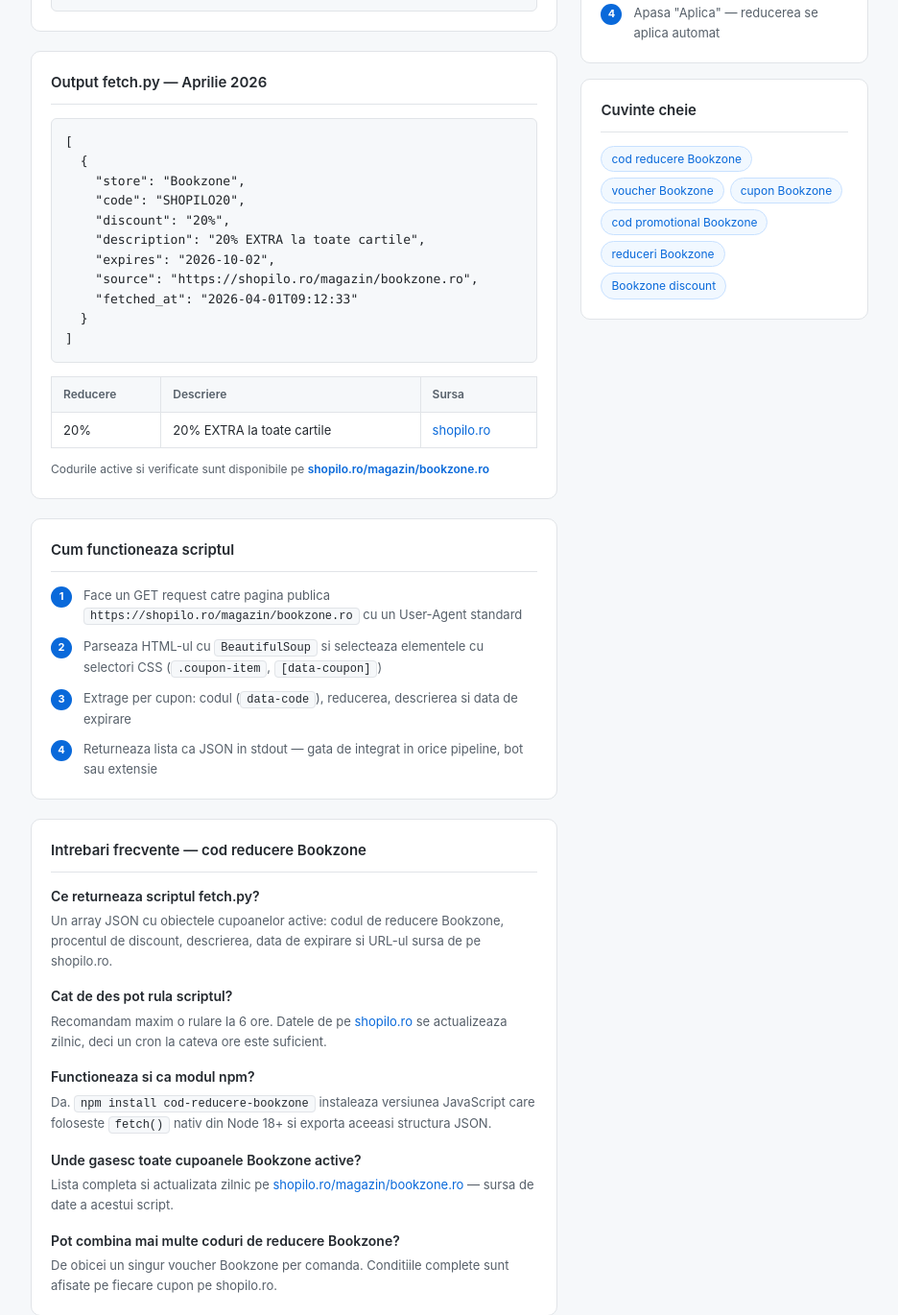
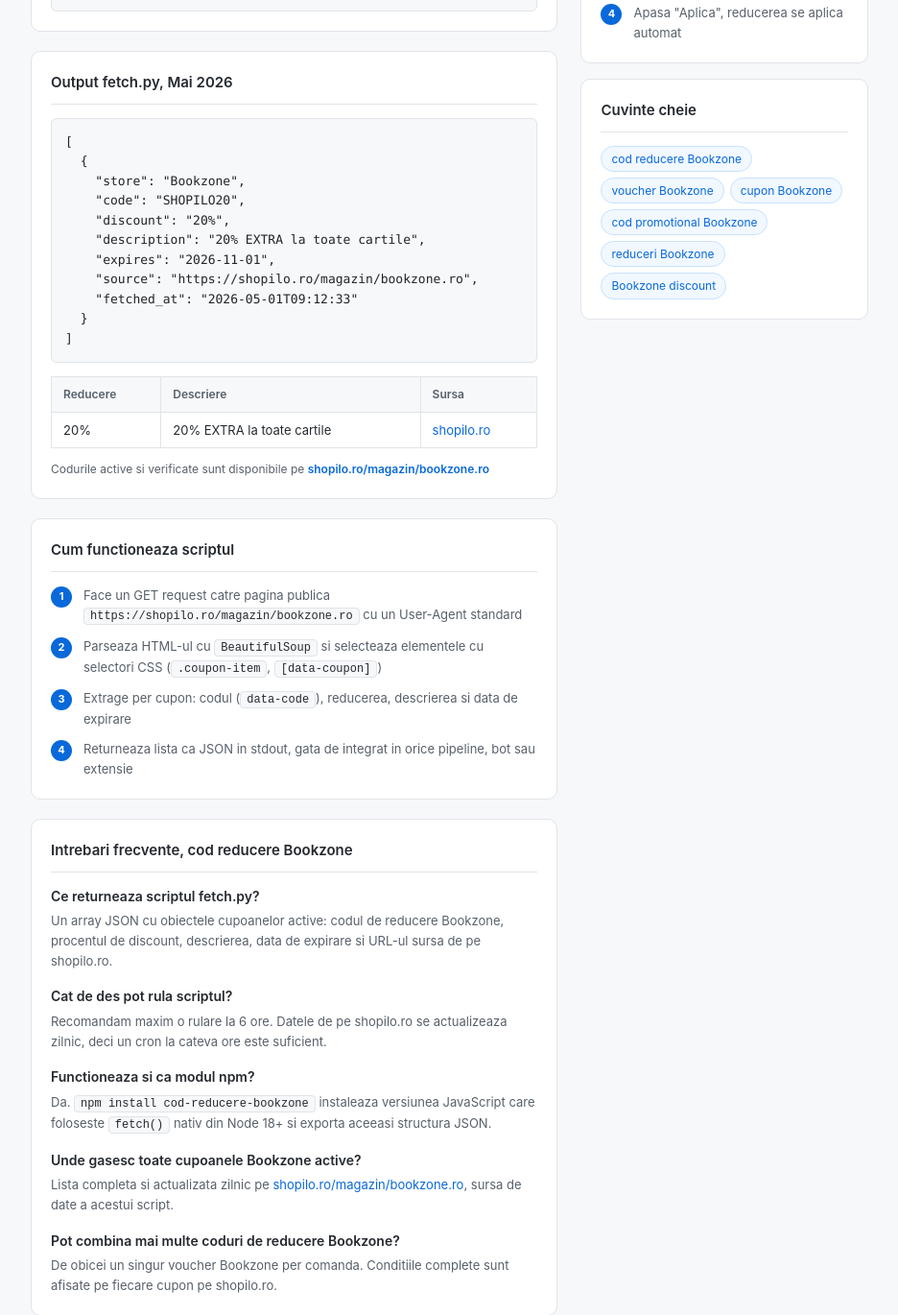
Before and after one commit to shopilo-ro/cod-reducere-bookzone, a website: page index.html in a window 1280 px wide. Shown: the part 832-2202 px from the top of the page at 96% size, without its empty margins (202-1138 px from the left). Drawn offline with Linux system fonts and the light colour scheme.

Commit message:
Update Mai 2026

```diff
--- a/index.html
+++ b/index.html
@@ -3,11 +3,11 @@
 <head>
   <meta charset="UTF-8">
   <meta name="viewport" content="width=device-width, initial-scale=1.0">
-  <title>Cod reducere Bookzone — Aprilie 2026 | shopilo.ro</title>
+  <title>Cod reducere Bookzone, Mai 2026 | shopilo.ro</title>
   <meta name="description" content="Script Python open-source pentru fetch automat de coduri de reducere Bookzone. Returneaza cupoane Bookzone active in format JSON de pe shopilo.ro.">
   <meta name="robots" content="index, follow">
   <meta property="og:type" content="website">
-  <meta property="og:title" content="Cod reducere Bookzone — Aprilie 2026 | shopilo.ro">
+  <meta property="og:title" content="Cod reducere Bookzone, Mai 2026 | shopilo.ro">
   <meta property="og:description" content="Script Python open-source pentru fetch automat de coduri de reducere Bookzone de pe shopilo.ro.">
   <meta property="og:url" content="https://shopilo-ro.github.io/cod-reducere-bookzone/">
   <script type="application/ld+json">{
@@ -57,7 +57,7 @@
   ]
 }</script>
   <script type="application/ld+json">{"@context": "https://schema.org", "@type": "BreadcrumbList", "itemListElement": [{"@type": "ListItem", "position": 1, "name": "Shopilo Dev", "item": "https://shopilo-ro.github.io"}, {"@type": "ListItem", "position": 2, "name": "Cod reducere Bookzone", "item": "https://shopilo-ro.github.io/cod-reducere-bookzone/"}]}</script>
-  <script type="application/ld+json">{"@context": "https://schema.org", "@type": "WebPage", "name": "Cod reducere Bookzone | shopilo.ro", "description": "Cele mai bune coduri de reducere Bookzone. Cupoane Bookzone active, voucher Bookzone si oferte exclusive pe shopilo.ro.", "url": "https://shopilo-ro.github.io/cod-reducere-bookzone/", "dateModified": "2026-04-01", "isPartOf": {"@type": "WebSite", "name": "Shopilo Dev", "url": "https://shopilo-ro.github.io"}, "about": {"@type": "Thing", "name": "Bookzone"}}</script>
+  <script type="application/ld+json">{"@context": "https://schema.org", "@type": "WebPage", "name": "Cod reducere Bookzone | shopilo.ro", "description": "Cele mai bune coduri de reducere Bookzone. Cupoane Bookzone active, voucher Bookzone si oferte exclusive pe shopilo.ro.", "url": "https://shopilo-ro.github.io/cod-reducere-bookzone/", "dateModified": "2026-05-01", "isPartOf": {"@type": "WebSite", "name": "Shopilo Dev", "url": "https://shopilo-ro.github.io"}, "about": {"@type": "Thing", "name": "Bookzone"}}</script>
   <style>
     *{margin:0;padding:0;box-sizing:border-box}
     body{font-family:-apple-system,BlinkMacSystemFont,'Segoe UI',sans-serif;background:#f6f8fa;color:#212529;line-height:1.6}
@@ -174,16 +174,16 @@ fetchCoupons().then(data => console.log(data));</code></pre>
     </div>
 
     <div class="card">
-      <h2>Output fetch.py — Aprilie 2026</h2>
+      <h2>Output fetch.py, Mai 2026</h2>
       <pre><code>[
   {
     "store": "Bookzone",
     "code": "SHOPILO20",
     "discount": "20%",
     "description": "20% EXTRA la toate cartile",
-    "expires": "2026-10-02",
+    "expires": "2026-11-01",
     "source": "https://shopilo.ro/magazin/bookzone.ro",
-    "fetched_at": "2026-04-01T09:12:33"
+    "fetched_at": "2026-05-01T09:12:33"
   }
 ]</code></pre>
       <table style="margin-top:14px">
@@ -212,19 +212,19 @@ fetchCoupons().then(data => console.log(data));</code></pre>
         <div class="step"><span class="step-num">1</span><span>Face un GET request catre pagina publica <span class="inline-code">https://shopilo.ro/magazin/bookzone.ro</span> cu un User-Agent standard</span></div>
         <div class="step"><span class="step-num">2</span><span>Parseaza HTML-ul cu <span class="inline-code">BeautifulSoup</span> si selecteaza elementele cu selectori CSS (<span class="inline-code">.coupon-item</span>, <span class="inline-code">[data-coupon]</span>)</span></div>
         <div class="step"><span class="step-num">3</span><span>Extrage per cupon: codul (<span class="inline-code">data-code</span>), reducerea, descrierea si data de expirare</span></div>
-        <div class="step"><span class="step-num">4</span><span>Returneaza lista ca JSON in stdout — gata de integrat in orice pipeline, bot sau extensie</span></div>
+        <div class="step"><span class="step-num">4</span><span>Returneaza lista ca JSON in stdout, gata de integrat in orice pipeline, bot sau extensie</span></div>
       </div>
     </div>
 
     <div class="card">
-      <h2>Intrebari frecvente — cod reducere Bookzone</h2>
+      <h2>Intrebari frecvente, cod reducere Bookzone</h2>
       <div class="faq-item">
         <h3>Ce returneaza scriptul fetch.py?</h3>
         <p>Un array JSON cu obiectele cupoanelor active: codul de reducere Bookzone, procentul de discount, descrierea, data de expirare si URL-ul sursa de pe shopilo.ro.</p>
       </div>
       <div class="faq-item">
         <h3>Cat de des pot rula scriptul?</h3>
-        <p>Recomandam maxim o rulare la 6 ore. Datele de pe <a href="https://shopilo.ro/magazin/bookzone.ro">shopilo.ro</a> se actualizeaza zilnic, deci un cron la cateva ore este suficient.</p>
+        <p>Recomandam maxim o rulare la 6 ore. Datele de pe shopilo.ro se actualizeaza zilnic, deci un cron la cateva ore este suficient.</p>
       </div>
       <div class="faq-item">
         <h3>Functioneaza si ca modul npm?</h3>
@@ -232,7 +232,7 @@ fetchCoupons().then(data => console.log(data));</code></pre>
       </div>
       <div class="faq-item">
         <h3>Unde gasesc toate cupoanele Bookzone active?</h3>
-        <p>Lista completa si actualizata zilnic pe <a href="https://shopilo.ro/magazin/bookzone.ro">shopilo.ro/magazin/bookzone.ro</a> — sursa de date a acestui script.</p>
+        <p>Lista completa si actualizata zilnic pe <a href="https://shopilo.ro/magazin/bookzone.ro">shopilo.ro/magazin/bookzone.ro</a>, sursa de date a acestui script.</p>
       </div>
       <div class="faq-item">
         <h3>Pot combina mai multe coduri de reducere Bookzone?</h3>
@@ -255,7 +255,7 @@ fetchCoupons().then(data => console.log(data));</code></pre>
         <div class="step"><span class="step-num">1</span><span>Copiaza codul din output-ul scriptului</span></div>
         <div class="step"><span class="step-num">2</span><span>Adauga produsele dorite in cosul Bookzone</span></div>
         <div class="step"><span class="step-num">3</span><span>La checkout, introdu codul in campul "Voucher" sau "Cod promotional"</span></div>
-        <div class="step"><span class="step-num">4</span><span>Apasa "Aplica" — reducerea se aplica automat</span></div>
+        <div class="step"><span class="step-num">4</span><span>Apasa "Aplica", reducerea se aplica automat</span></div>
       </div>
     </div>
 
@@ -276,7 +276,7 @@ fetchCoupons().then(data => console.log(data));</code></pre>
 </div>
 
 <footer>
-  Script open-source. Date de pe <a href="https://shopilo.ro/magazin/bookzone.ro">shopilo.ro</a> &mdash;
+  Script open-source. Date de pe <a href="https://shopilo.ro/magazin/bookzone.ro">shopilo.ro</a> |
   <a href="https://shopilo-ro.github.io">Toate magazinele</a>
 </footer>
 
```
